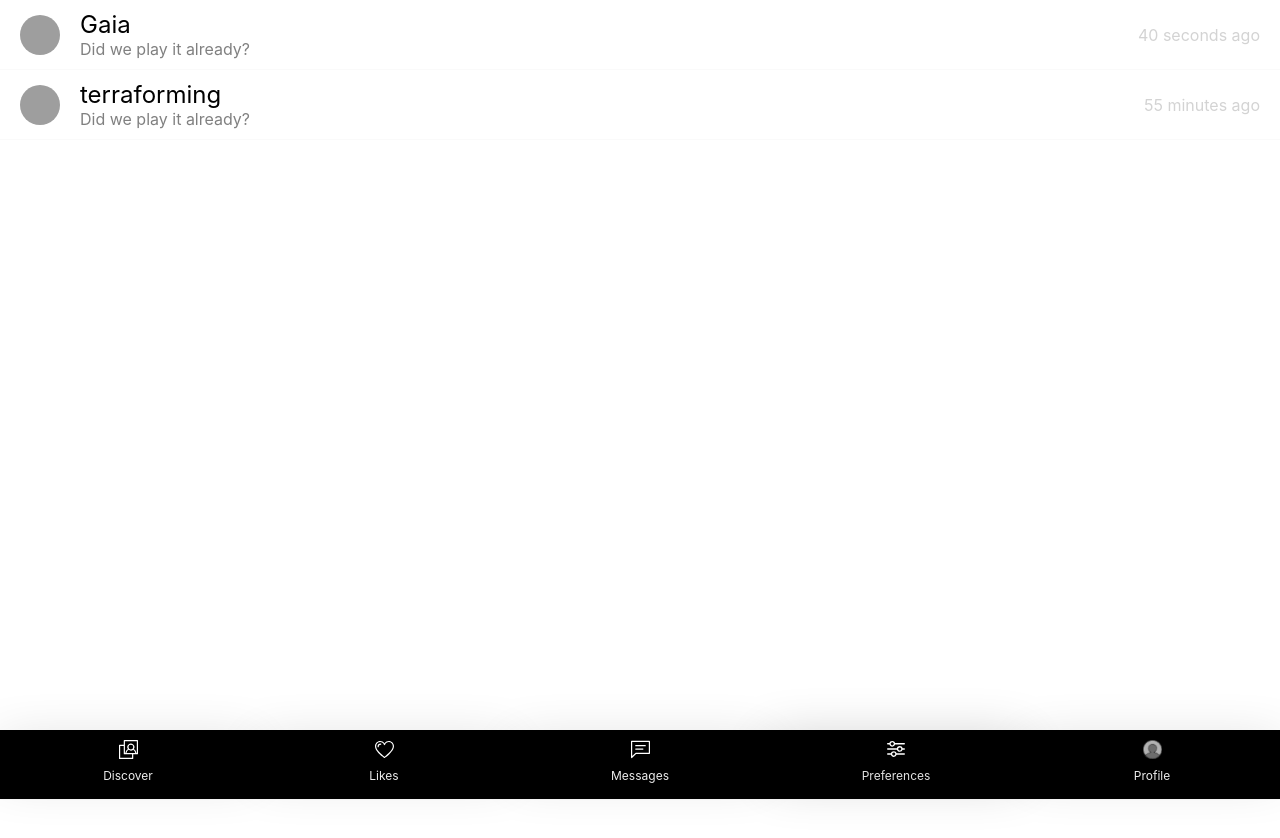
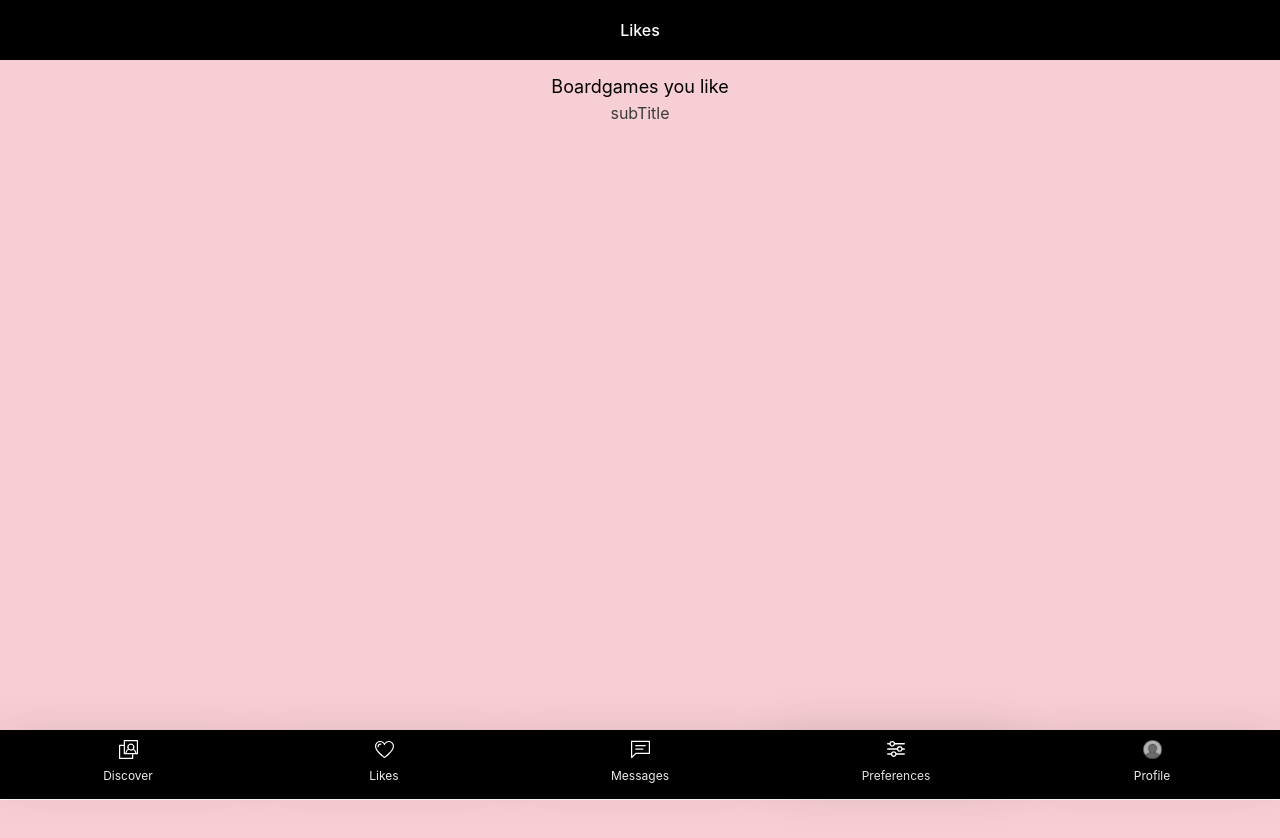
Before and after one commit to aviavi16/Game-Match, a React (Vite) app: page /#/likes in a window 1280 px wide. Shown: the top 838 px of the page. Before the commit the page ends 800 px from the top, so only its background shows below. Built offline with nearby package versions, Linux system fonts and the light colour scheme; grey boxes are pictures that could not be loaded.

Commit message:
search results for boardGames are working

```diff
--- a/src/App.jsx
+++ b/src/App.jsx
@@ -8,6 +8,9 @@ import { ChatScreen } from './cmps/ChatScreen';
 import { LoginPage } from './pages/LoginPage';
 import { UserMsg } from './cmps/UserMsg';
 import { BrowsePage } from './pages/BrowsePage';
+import { PreferencePage } from './pages/PreferencePage';
+import { LikesPage } from './pages/LikesPage';
+import { SearchResultsPage } from './pages/SearchResultsPage';
 export function App() {
 
     return (
@@ -33,19 +36,29 @@ export function App() {
                             <SwipeButtons />
                             <Menu />
                         </>
+                    } />
+                    <Route path='/preferences' element={
+                        <>
+                            <PreferencePage />
+                            <Menu />
+                        </>
 
                     } />
                     <Route path='/search' element={
                         <>
                             <BrowsePage />
-                            <SwipeButtons />
+                            <Menu />
+                        </>
+                    } />
+                    <Route path='/search/:filterText' element={
+                        <>
+                            <SearchResultsPage />
                             <Menu />
                         </>
                     } />
                     <Route path='/likes' element={
                         <>
-                            <Chats />
-                            <SwipeButtons />
+                            <LikesPage />
                             <Menu />
                         </>
                     } />
--- a/src/assets/css/index.css
+++ b/src/assets/css/index.css
@@ -8,6 +8,7 @@
 @import "./pages/home-page.css";
 @import "./pages/login-page.css";
 @import "./pages/browse-page.css";
+@import "./pages/likes-page.css";
 
 
 /* Components */
--- a/src/assets/css/pages/browse-page.css
+++ b/src/assets/css/pages/browse-page.css
@@ -69,6 +69,8 @@
 
 .browse-page-container{
     margin-block-start: 100px;
+    display: flex;
+    flex-direction: column;
 }
 
 .browse-page {
@@ -80,6 +82,7 @@
     .browse-header {
         font-size: 2rem;
         margin-bottom: 20px;
+        align-self: center;
     }
 
     .categories-grid {
--- /dev/null
+++ b/src/assets/css/pages/likes-page.css
@@ -0,0 +1,47 @@
+.likes-header{
+    background-color: black;
+    color: white;
+    display: flex;
+    justify-content: center;
+    height: 60px;
+    flex-wrap: wrap;
+    align-content: center;
+    font-weight: 500;
+}
+
+.likes-container{
+    background-color: rgb(247, 206, 212);
+    display: grid;
+    height: 100vh;
+    grid-template-areas:
+        "title"
+        "list"
+        ;
+    grid-template-rows: 0.4fr 4fr;
+}
+
+.likes-title-container{
+    display: flex;
+    flex-direction: column;
+    justify-content: center;
+    flex-wrap: wrap;
+    align-content: center;
+    grid-area: title;
+}
+
+.likes-subtTitle{
+    display: flex;
+    justify-content: center;
+    flex-wrap: wrap;
+    align-content: center;
+    color: #3b3b3b;
+}
+
+.likes-title{
+    font-size: 18px;
+    padding: 6px;
+}
+
+.like-list-container{
+    grid-area: list;
+}
--- /dev/null
+++ b/src/cmps/SearchResultsPreviewObject.jsx
@@ -0,0 +1,40 @@
+import { useState } from 'react';
+import { useNavigate } from 'react-router';
+
+export function SearchResultsPreviewObject({ miniObject }){
+    const isArtistImageExist= miniObject.image ? true : false
+    const isArtistImage= miniObject.type === "artist" ? true : false
+    const navigate = useNavigate();
+
+    function truncateText(text, maxLength) {
+        return text.length > maxLength ? text.slice(0, maxLength) + '...' : text;
+    }
+
+    return (
+        <section className="search-results-preview-object">
+            <div
+                className="search-results-mini-details-container">
+                <div className="search-result-object-mini-details-sub-container">
+                    <div className="search-result-object-music-cover-container">
+
+                            <img className={isArtistImage ? "search-result-object-music-cover-artist" : "search-result-object-music-cover"} src={miniObject.image}
+                            alt={`track artwork for ${truncateText(miniObject?.name || 'not found', 20)}`}
+                        />
+                    </div>
+
+                    <div className="search-result-object-mini-details">
+                        <p className="search-result-object-title">{truncateText(miniObject?.name || 'not found', 20)}</p>
+                        {miniObject.type === 'playlist' ? (
+                            <p className="search-result-object-subtitle">By {truncateText(miniObject?.owner || 'not found', 20)}</p>
+                        ): ''}
+                        {miniObject.type === 'album' ? (
+                            <p className="search-result-object-subtitle">By {truncateText(miniObject?.artist || 'not found', 20)}</p>
+                        ): ''}
+
+                    </div>
+                </div>
+            </div>
+
+        </section>
+    )
+}
--- /dev/null
+++ b/src/cmps/TopResult.jsx
@@ -0,0 +1,19 @@
+export function TopResult({ topResult }){
+    return(
+        <div className="top-result-container">
+        <div className="top-result-sub-container">
+            <div className="artist-image-container" >
+                <img className="artist-image" src={topResult.image} />
+            </div>
+            <div className="artist-name">
+                {topResult.name ? topResult.name : "not found"}
+            </div>
+
+            <span> Year </span>
+            <div className='top-result-item-btn-container'>
+
+            </div>
+        </div>
+    </div>
+    )
+}
--- /dev/null
+++ b/src/pages/LikesPage.jsx
@@ -0,0 +1,23 @@
+export function LikesPage(){
+    return (
+        <section className="likes-page">
+            <div className="likes-header">
+                Likes
+            </div>
+            <div className="likes-container">
+                <div className="likes-title-container">
+                    <div className="likes-title">
+                        Boardgames you like
+                    </div>
+                    <div className="likes-subtTitle">
+                        subTitle
+                    </div>
+                </div>
+
+                <div className="like-list-container">
+
+                </div>
+            </div>
+        </section>
+    )
+}
--- /dev/null
+++ b/src/pages/PreferencePage.jsx
@@ -0,0 +1,7 @@
+export function PreferencePage(){
+    return (
+        <section className="preferences-page">
+
+        </section>
+    )
+}
--- /dev/null
+++ b/src/pages/SearchResultsPage.jsx
@@ -0,0 +1,61 @@
+import { useCallback, useEffect, useRef, useState } from "react";
+import { useParams } from "react-router";
+import { useSearchParams } from "react-router-dom";
+import { SearchResultsPreviewObject } from "../cmps/SearchResultsPreviewObject.jsx";
+import { utilService } from "../services/util.service.js";
+import { TopResult } from "../cmps/TopResult.jsx";
+import { bggService } from "../services/bgg.service.js";
+import { xmlUtilService } from "../services/xmlUtil.service.js";
+
+export function SearchResultsPage() {
+    const DEBOUNCETIME = 300 //TODO should be in config
+    const debounceFilterBy =
+        useCallback(utilService.debounce(loadFilterResults, DEBOUNCETIME), [])
+
+    const [foundBoardgames, setFoundBoardgames] = useState([])
+
+    const params = useParams()
+    const [searchParams, setSearchParams] = useSearchParams()
+    const [searchTerm, setSearchTerm] = useState(params); // Declare and initialize searchTerm
+
+    useEffect(() => {
+        debounceFilterBy(params)
+    }, [params])
+
+    async function loadFilterResults(parameter) {
+        const boardgamesArrData = await bggService.getGamesArrayByTitle(parameter.filterText)
+        const boardgamesArr = await xmlUtilService.getGamesArrayByName(boardgamesArrData)
+        console.log('boardgamesArr:', boardgamesArr)
+        setFoundBoardgames(boardgamesArr ? boardgamesArr : [])
+    }
+    if (!foundBoardgames[0]) return <span> page loading.. </span>
+    return (
+        <section className="station-filter-container">
+            <div className="filter-top-result-container">
+                <div className="title">
+                    <h2>
+                        <span> Top result </span>
+                    </h2>
+                </div>
+
+               <TopResult topResult={foundBoardgames[0]}/>
+
+            </div>
+
+            <div className="filter-list-container">
+                <div className="title">
+                    <h2>
+                        <span> header </span>
+                    </h2>
+                </div>
+
+                <div className="list-container">
+                    {foundBoardgames.map((boardgame, i) => {
+                        return <SearchResultsPreviewObject miniObject={boardgame} key={boardgame.id} />
+                    }
+                    )}
+                </div>
+            </div>
+        </section>
+    )
+}
--- a/src/services/bgg.service.js
+++ b/src/services/bgg.service.js
@@ -5,7 +5,8 @@ export const bggService = {
     getHottestGames,
     getGameById,
     sendLog,
-    getHardCodedGamesArray
+    getHardCodedGamesArray,
+    getGamesArrayByTitle,
 }
 
 
@@ -23,6 +24,11 @@ async function getHottestGames() {
 async function getGameById( gameId ) {
     const gameData = await httpService.get(`bgg/search/${gameId}`)
     if (gameData) return gameData
+}
+
+async function getGamesArrayByTitle( gameTitle ) {
+    const gamesArray = await httpService.get(`bgg/search/title/${gameTitle}`)
+    if (gamesArray) return gamesArray
 }
 
 async function sendLog() {
--- a/src/services/util.service.js
+++ b/src/services/util.service.js
@@ -5,6 +5,7 @@ export const utilService = {
     saveToStorage,
     loadFromStorage,
     getFilterFromSearchParams,
+    debounce,
 }
 
 function makeId(length = 5) {
@@ -33,3 +34,11 @@ function getFilterFromSearchParams(searchParams){
     }
     return filterBy
 }
+
+function debounce(func, timeout = 300) {
+    let timer
+    return (...args) => {
+        clearTimeout(timer)
+        timer = setTimeout(() => { func.apply(this, args) }, timeout)
+    }
+}
```
Also changed, not shown: src/services/xmlUtil.service.js (+28 -33 lines).
